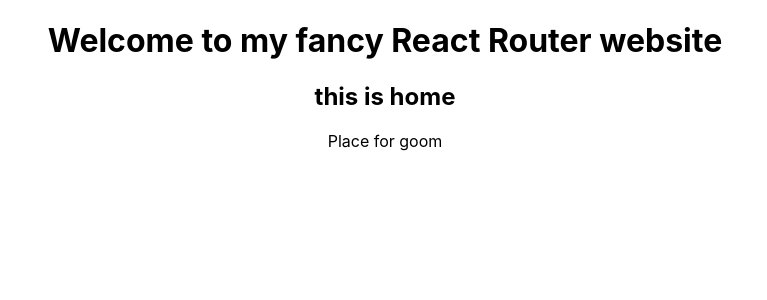
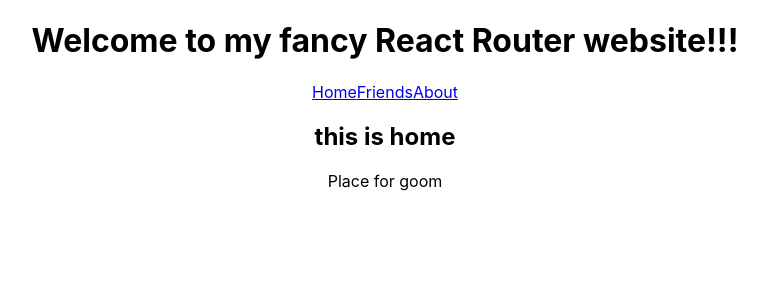
Before and after one commit to neyaznafiz/React-Router, a React (Create React App) app: page / in a window 1280 px wide. Shown: the top 300 px of the page, without its empty margins (255-1022 px from the left). Built offline with nearby package versions, Linux system fonts and the light colour scheme.

Commit message:
van added

```diff
--- a/src/App.js
+++ b/src/App.js
@@ -3,6 +3,7 @@
 import './App.css';
 import About from './components/About/About';
 import Friends from './components/Friends/Friends';
+import Header from './components/Header/Header';
 import Home from './components/Home/Home';
 import NotFound from './components/NotFound/NotFound';
 
@@ -10,7 +11,7 @@
 function App() {
   return (
     <div className="App">
-      <h1>Welcome to my fancy React Router website</h1>
+     <Header></Header>
       <Routes>
         <Route path='/' element={<Home></Home>}></Route>
         <Route path='/friends' element={<Friends />}></Route>
--- a/src/components/Header/Header.js
+++ b/src/components/Header/Header.js
@@ -3,7 +3,13 @@
 const Header = () => {
     return (
         <div>
+            <h1>Welcome to my fancy React Router website!!!</h1>
 
+            <nav>
+                <a href="/">Home</a>
+                <a href="/friends">Friends</a>
+                <a href="/about">About</a>
+            </nav>
         </div>
     );
 };
```
